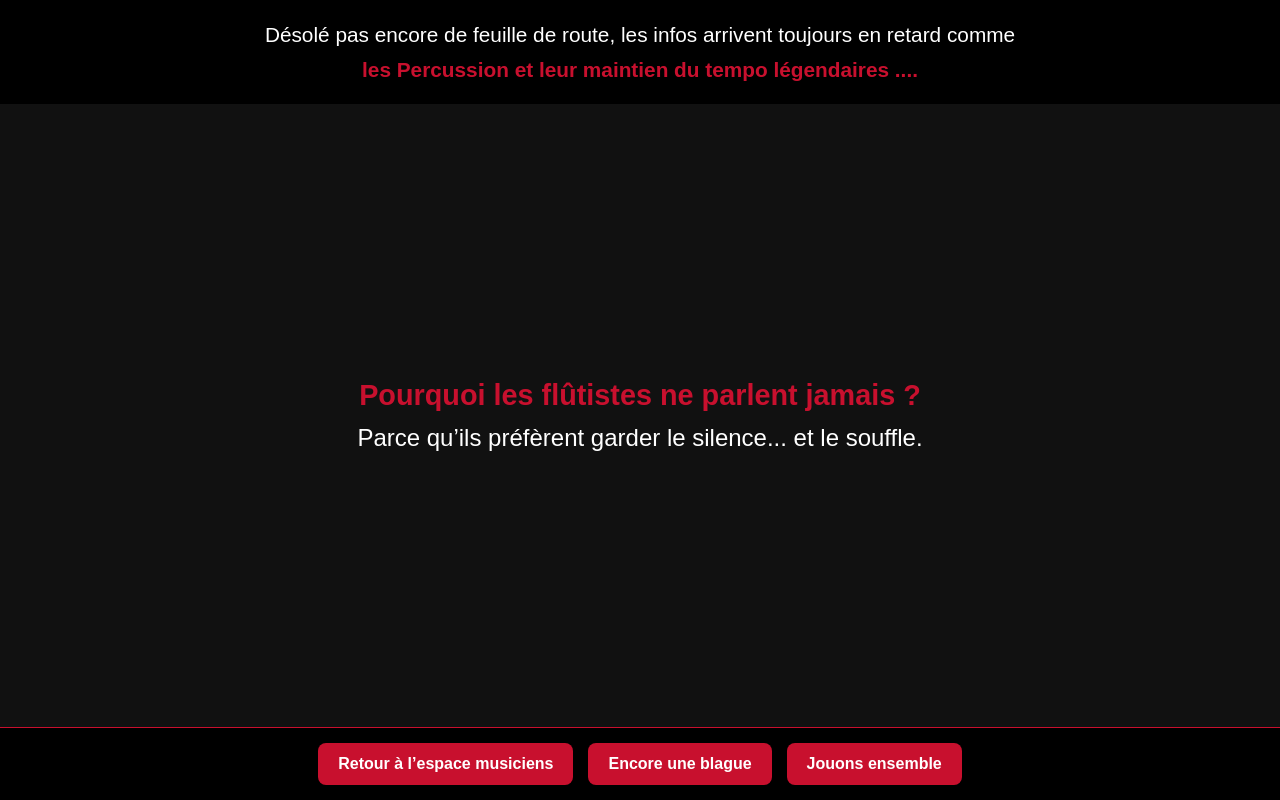
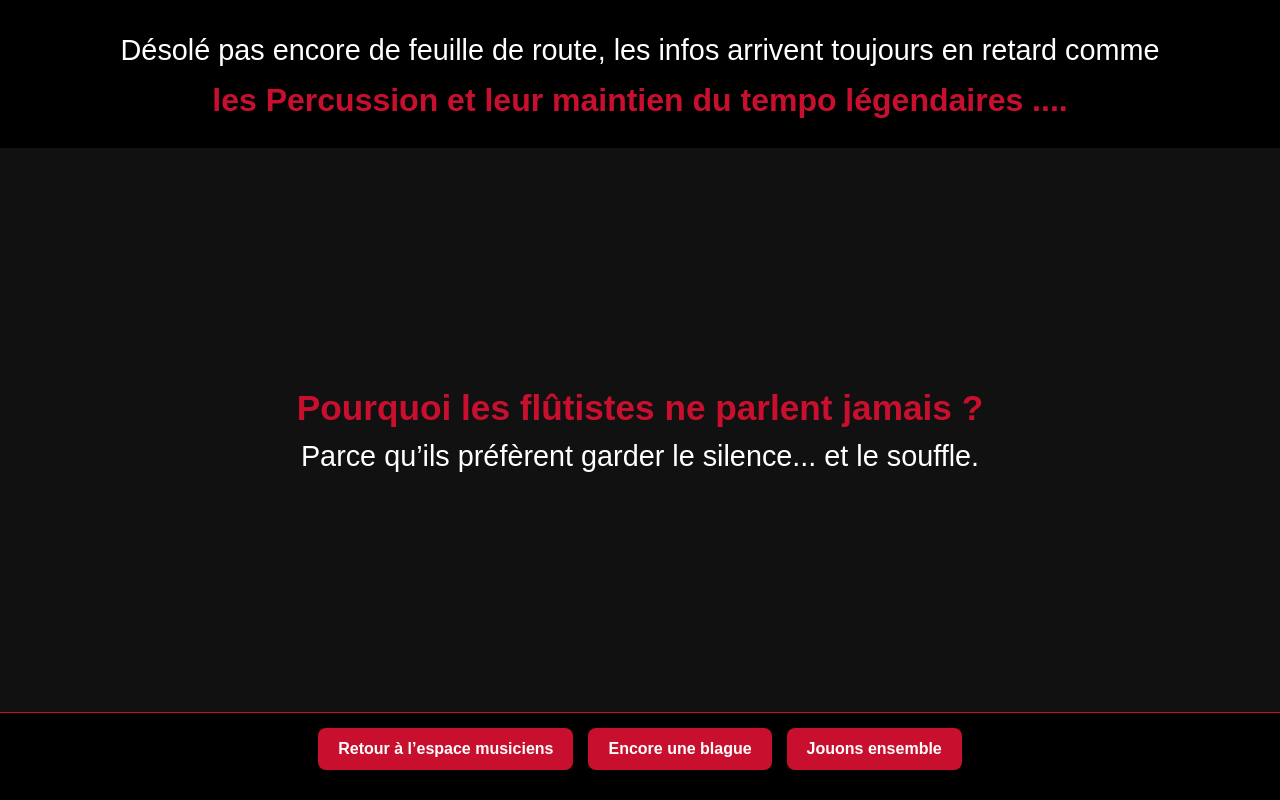
Before and after one commit to FromageDeChevre80/Banda-Game, a plain HTML site: page index.html in a window 1280 px wide. Drawn offline with Linux system fonts and the light colour scheme.

Commit message:
Update index.html

```diff
--- a/index.html
+++ b/index.html
@@ -19,17 +19,18 @@
     /* Conteneur général */
     #top-message {
       background-color: #000;
-      padding: 20px;
+      padding: 30px 20px 25px; /* plus d’espace en haut */
       text-align: center;
-      font-size: 1.3rem;
+      font-size: 1.8rem; /* plus gros */
       line-height: 1.4;
       color: white;
     }
     #top-message .answer {
       color: #c8102e; /* Rouge Banda */
       display: block;
-      margin-top: 6px;
+      margin-top: 8px;
       font-weight: bold;
+      font-size: 2rem; /* plus gros */
     }
     /* Blague centrée */
     #joke-container {
@@ -43,20 +44,20 @@
     }
     #joke-container .question {
       color: #c8102e;
-      font-size: 1.8rem;
+      font-size: 2.2rem; /* un peu plus grand */
       font-weight: bold;
       margin-bottom: 12px;
       white-space: pre-line;
     }
     #joke-container .answer {
       color: white;
-      font-size: 1.5rem;
+      font-size: 1.8rem; /* un peu plus grand */
       white-space: pre-line;
     }
     /* Boutons en bas */
     #buttons-container {
       background-color: #000;
-      padding: 15px 10px;
+      padding: 15px 10px 30px; /* plus de padding en bas pour les remonter */
       display: flex;
       justify-content: center;
       gap: 15px;
```
